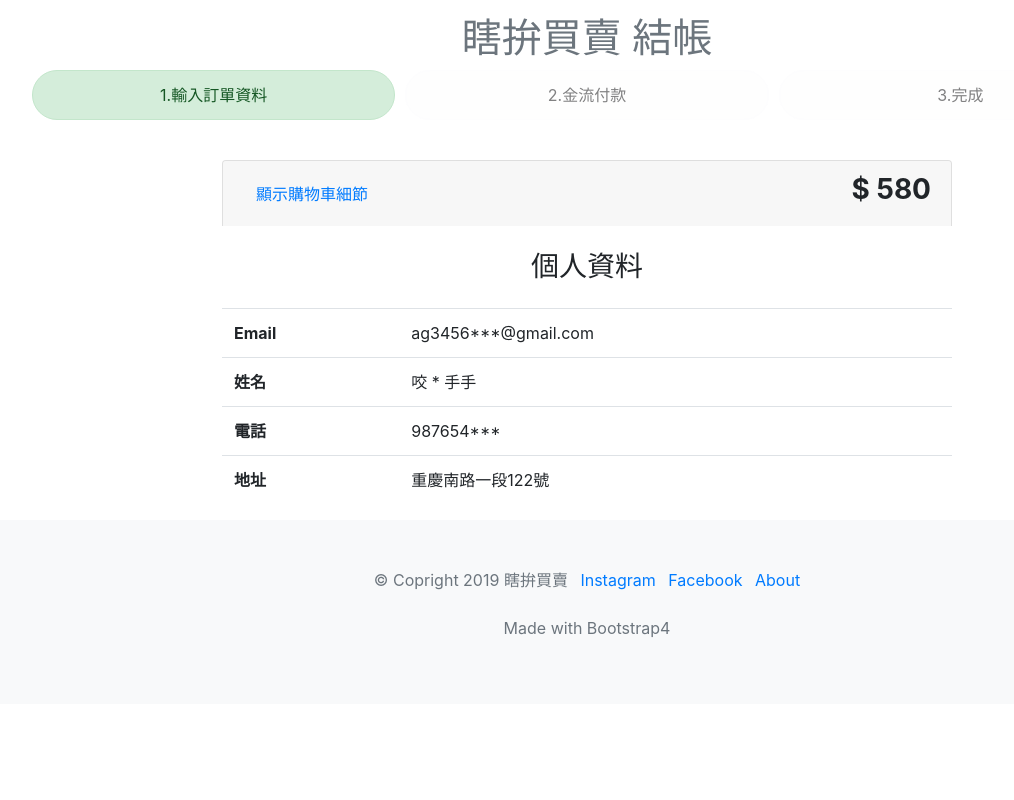
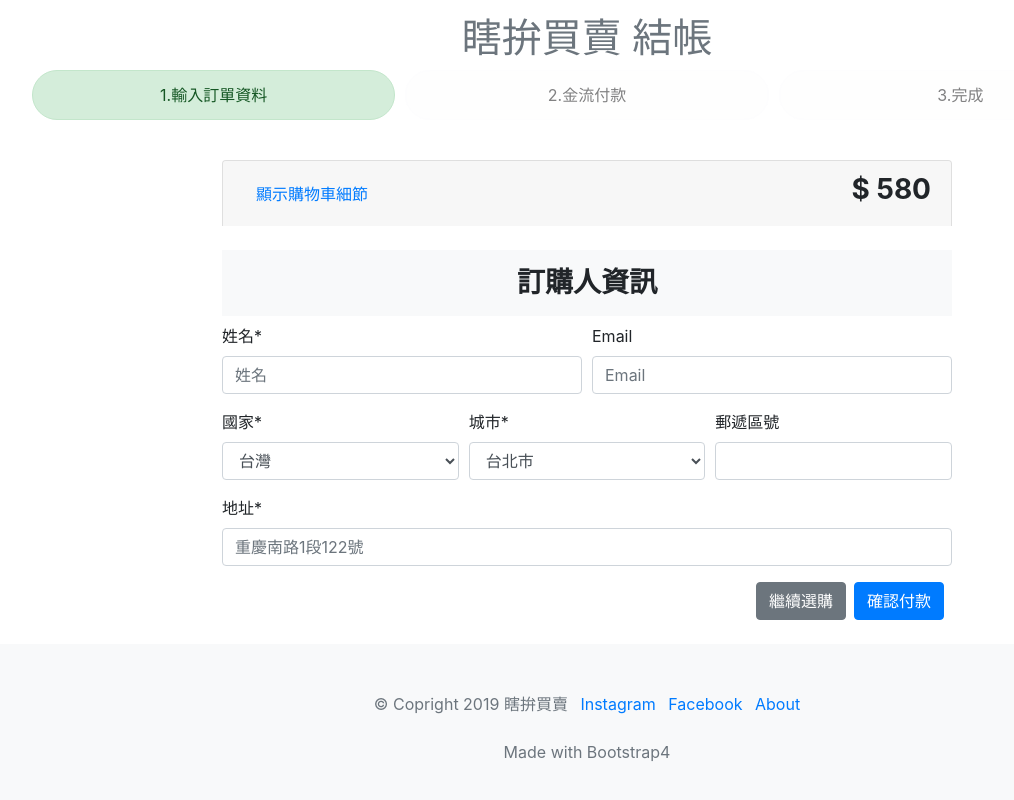
Before and after one commit to Hao1229/Bootstrap4-ShoppingWeb-practice, a plain HTML site: page index.html in a window 1280 px wide. Shown: the part 3986-4786 px from the top of the page, without its empty margins (53-1067 px from the left). Before the commit the page ends 4690 px from the top, so only its background shows below. Drawn offline with nearby package versions, Linux system fonts and the light colour scheme.

Commit message:
補充表單驗證,另有結帳完成部分待完成

```diff
--- a/index.html
+++ b/index.html
@@ -461,35 +461,61 @@
                             </table>
                         </div>
                     </div>
-                    <div class="mt-4">
-                        <h3 class="text-center mb-4">個人資料</h3>
-                        <table class="table">
-                            <tbody>
-                                <tr>
-                                    <th>Email</th>
-                                    <td>ag3456***@gmail.com</td>
-                                </tr>
-                                <tr>
-                                    <th>姓名</th>
-                                    <td>咬 * 手手</td>
-                                </tr>
-                                <tr>
-                                    <th>電話</th>
-                                    <td>987654***</td>
-                                </tr>
-                                <tr>
-                                    <th>地址</th>
-                                    <td>重慶南路一段122號</td>
-                                </tr>
-                            </tbody>
-                        </table>
-                    </div>
+                    <h3 class="text-center bg-light mt-4 py-3 font-weight-bold">訂購人資訊</h3>
+                    <form class="mt-2 needs-validation" novalidate>
+                        <div class="form-row">
+                            <div class="form-group col-md-6">
+                                <label for="Name">姓名*</label>
+                                <input type="text" class="form-control" id="Name" placeholder="姓名" required>
+                                <div class="invalid-feedback">
+                                    請輸入姓名
+                                </div>
+                            </div>
+                            <div class="form-group col-md-6">
+                                <label for="Email">Email</label>
+                                <input type="email" class="form-control" id="Email" placeholder="Email">
+                            </div>
+                        </div>
+                        <div class="form-row">
+                            <div class="form-group col-md">
+                                <label for="inputState">國家*</label>
+                                <select id="inputState" class="form-control">
+                                    <option selected>台灣</option>
+                                    <option>美國</option>
+                                    <option>日本</option>
+                                </select>
+                            </div>
+                            <div class="form-group col-md">
+                                <label for="inputCity">城市*</label>
+                                <select id="inputCity" class="form-control">
+                                    <option selected>台北市</option>
+                                    <option>紐約</option>
+                                    <option>東京</option>
+                                </select>
+                            </div>
+                            <div class="form-group col-md">
+                                <label for="inputZip">郵遞區號</label>
+                                <input type="text" class="form-control" id="inputZip">
+                            </div>
+                        </div>
+                        <div class="form-group">
+                            <label for="inputAddress">地址*</label>
+                            <input type="text" class="form-control" id="inputAddress" placeholder="重慶南路1段122號" required>
+                            <div class="invalid-feedback">
+                                請輸入地址
+                            </div>
+                        </div>
+                        <div class="d-flex justify-content-end">
+                            <button type="submit" class="btn btn-secondary mr-2">繼續選購</button>
+                            <button type="submit" class="btn btn-primary mr-2">確認付款</button>
+                        </div>
+                    </form>
                 </div>
             </div>
         </div>
     </section>
 
-    <footer class="bg-light py-5 text-center">
+    <footer class="bg-light py-5 text-center mt-4">
         <p class="text-secondary d-md-inline">© Copright 2019 瞎拚買賣</p>
         <a href="#" class="ml-2">Instagram</a>
         <a href="#" class="ml-2">Facebook</a>
--- a/js/all.js
+++ b/js/all.js
@@ -8,3 +8,23 @@ $(document).ready(function () {
     });
 
   });
+
+
+//認證功能
+  (function() {
+    'use strict';
+    window.addEventListener('load', function() {
+      // Fetch all the forms we want to apply custom Bootstrap validation styles to
+      var forms = document.getElementsByClassName('needs-validation');
+      // Loop over them and prevent submission
+      var validation = Array.prototype.filter.call(forms, function(form) {
+        form.addEventListener('submit', function(event) {
+          if (form.checkValidity() === false) {
+            event.preventDefault();
+            event.stopPropagation();
+          }
+          form.classList.add('was-validated');
+        }, false);
+      });
+    }, false);
+  })();
```
